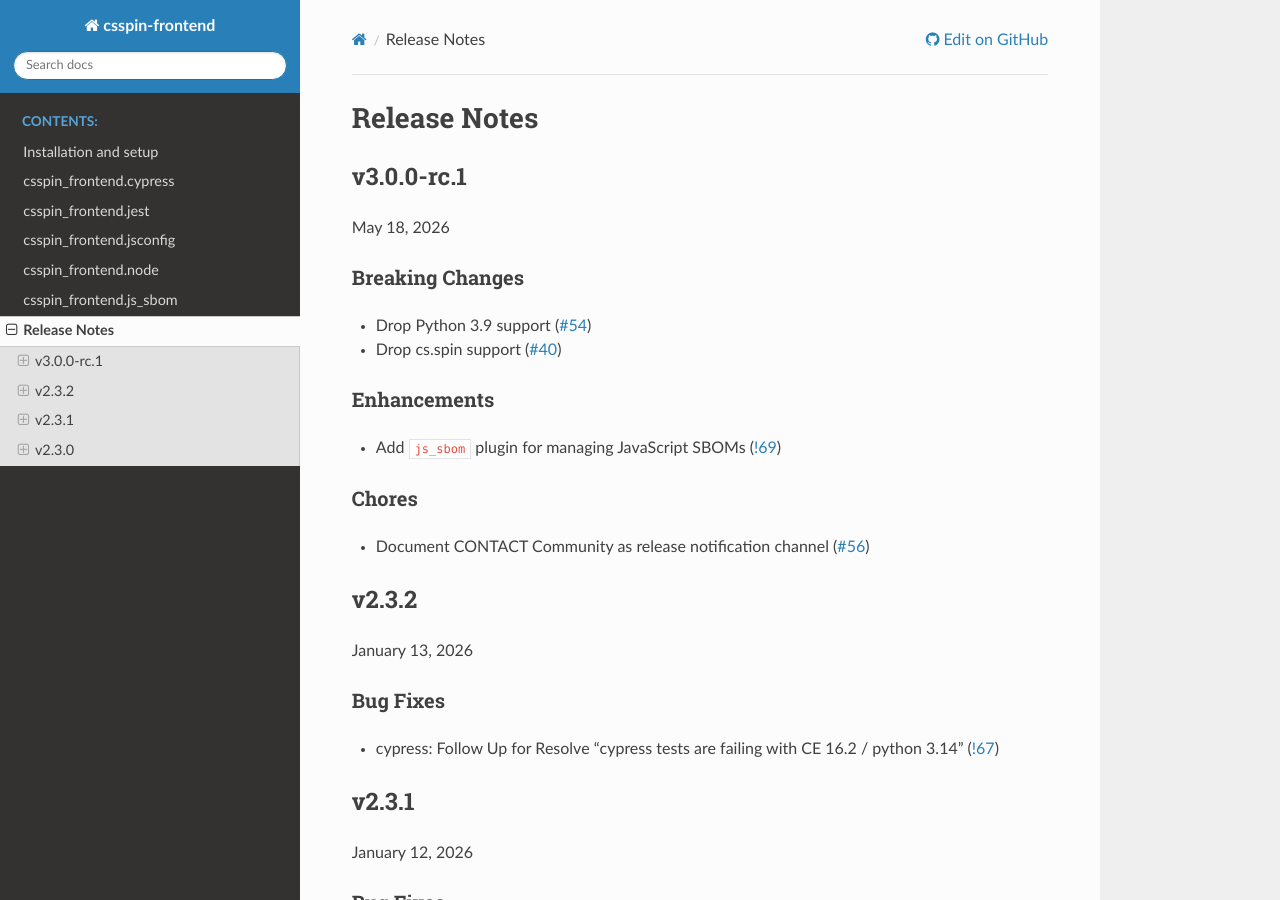
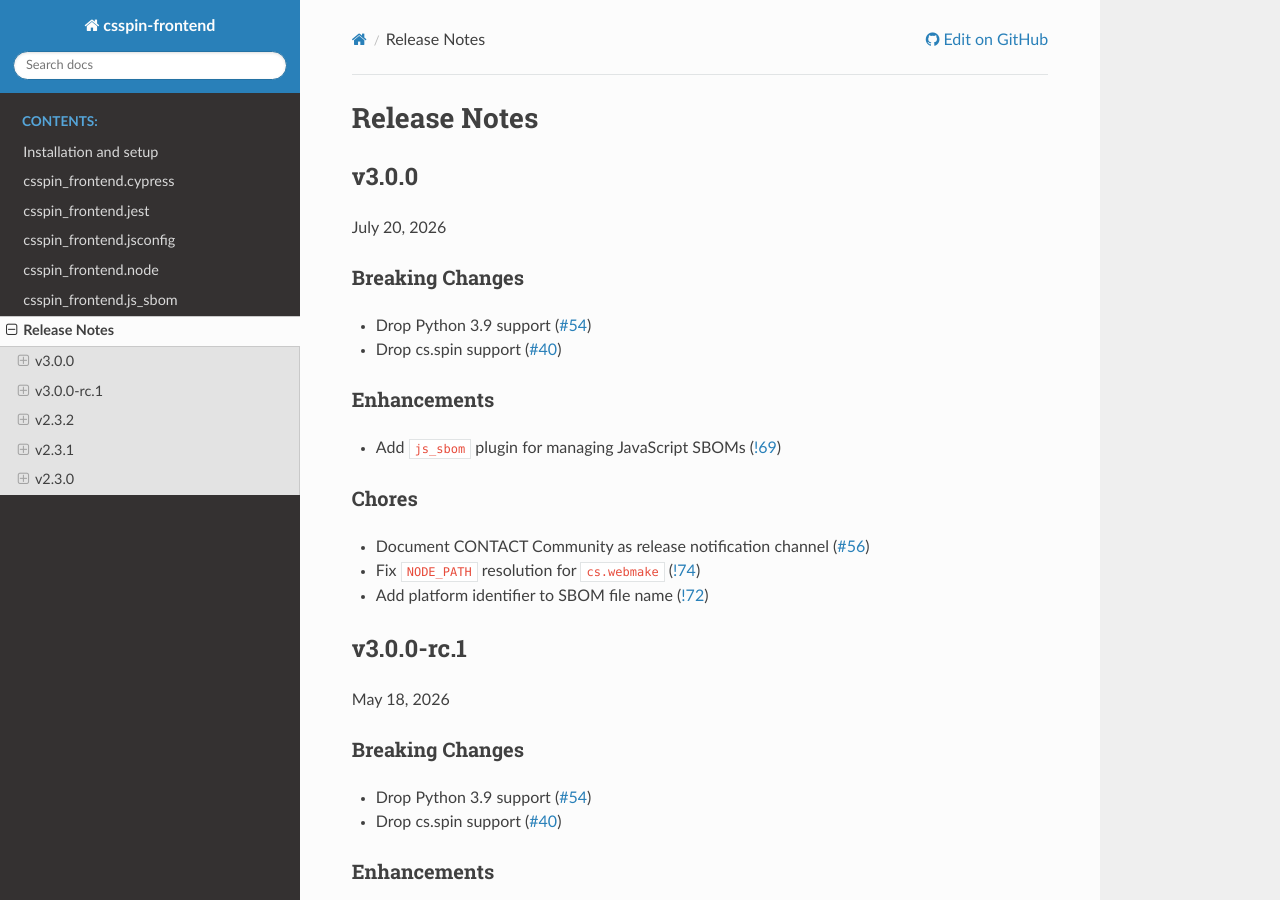
Before and after one commit to cslab/csspin-frontend, a Sphinx documentation site: the page built from doc/relnotes.rst, in a window 1280 px wide and 900 px high. Built offline with Sphinx 7.4.7 and the Read the Docs theme 3.1.0, drawn with Linux system fonts in a browser that asks for light colours.

```diff
--- a/doc/relnotes.rst
+++ b/doc/relnotes.rst
@@ -58,6 +58,35 @@
 =============
 Release Notes
 =============
+
+v3.0.0
+======
+
+July 20, 2026
+
+Breaking Changes
+----------------
+
+- Drop Python 3.9 support (`#54
+  <https://code.contact.de/qs/spin/spin_frontend/-/work_items/54>`_)
+- Drop cs.spin support (`#40
+  <https://code.contact.de/qs/spin/spin_frontend/-/work_items/40>`_)
+
+Enhancements
+------------
+
+- Add ``js_sbom`` plugin for managing JavaScript SBOMs (`!69
+  <https://code.contact.de/qs/spin/spin_frontend/-/merge_requests/69>`_)
+
+Chores
+------
+
+- Document CONTACT Community as release notification channel (`#56
+  <https://code.contact.de/qs/spin/spin_frontend/-/work_items/56>`_)
+- Fix ``NODE_PATH`` resolution for ``cs.webmake`` (`!74
+  <https://code.contact.de/qs/spin/spin_frontend/-/merge_requests/74>`_)
+- Add platform identifier to SBOM file name (`!72
+  <https://code.contact.de/qs/spin/spin_frontend/-/merge_requests/72>`_)
 
 v3.0.0-rc.1
 ===========
```
